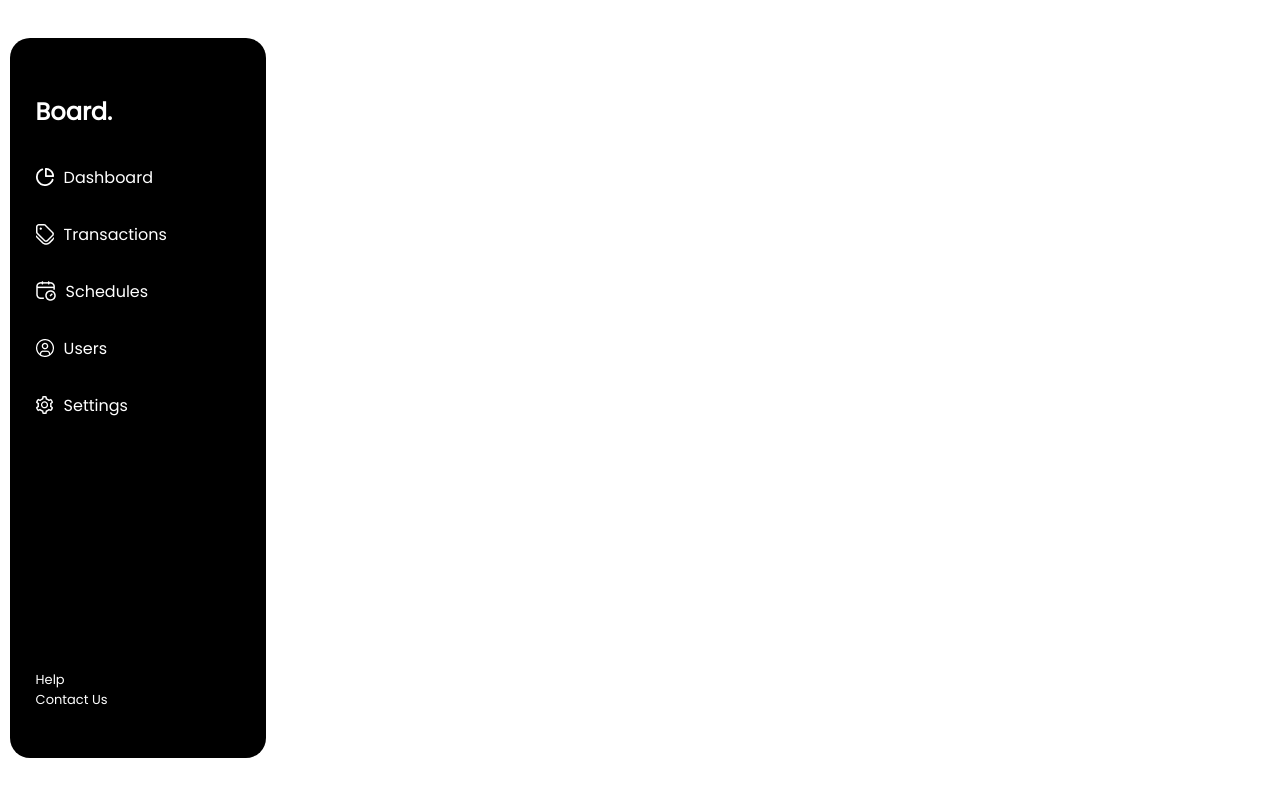
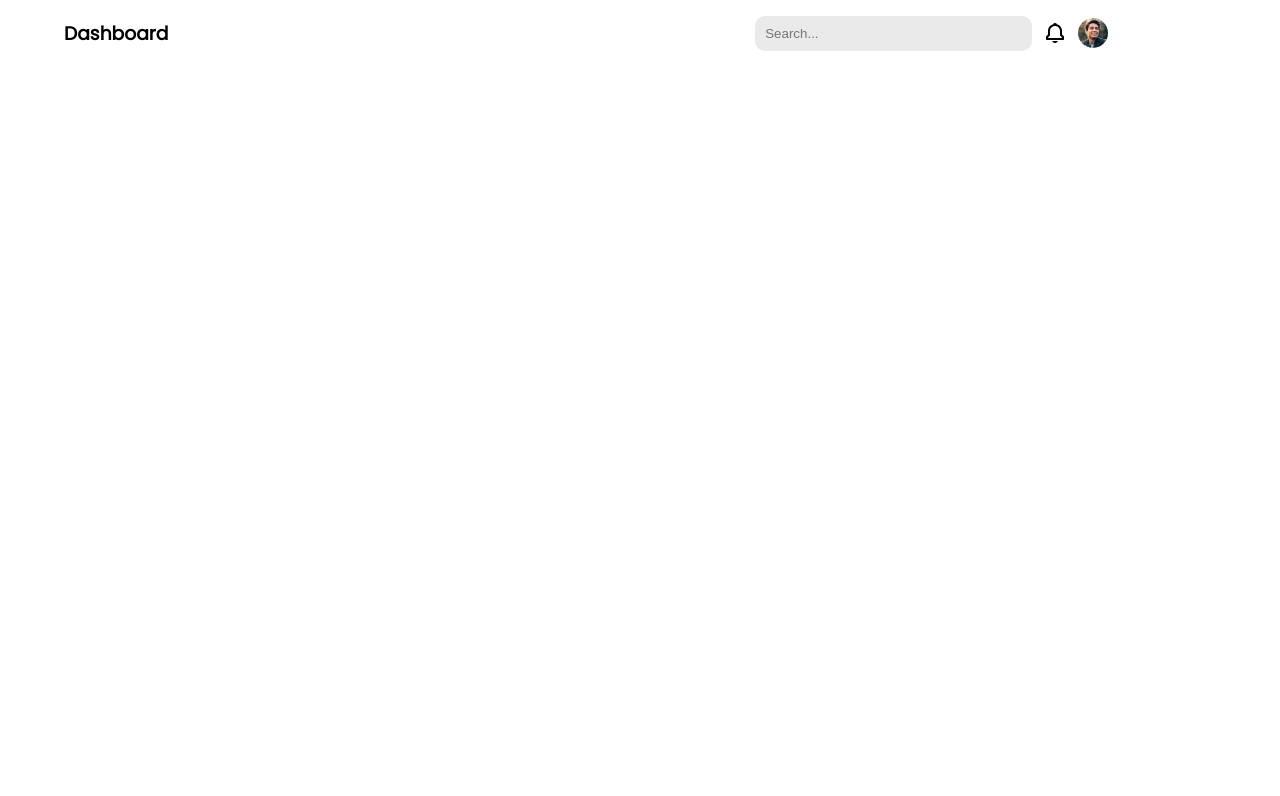
Before and after one commit to RamGoel/listed-app, a Next.js app: page / in a window 1280 px wide. Shown: the top 796 px of the page. Built offline with nearby package versions, Linux system fonts and the light colour scheme.

Commit message:
added header

```diff
--- a/pages/Dashboard/Dashboard.jsx
+++ b/pages/Dashboard/Dashboard.jsx
@@ -1,10 +1,12 @@
 import React from 'react'
 import styles from './dashboard.module.css'
 import Sidebar from './Sidebar/Sidebar'
+import Header from './Header/Header'
 function Dashboard() {
   return (
     <div className={styles.dashboard}>
-        <Sidebar />
+        {/* <Sidebar /> */}
+        <Header />
     </div>
   )
 }
--- a/pages/Dashboard/Header/Header.jsx
+++ b/pages/Dashboard/Header/Header.jsx
@@ -0,0 +1,27 @@
+import React from 'react'
+import Input from '../../../atoms/Input'
+import styles from './header.module.css'
+import Image from 'next/image'
+import bellIcon from '../../../assets/notifications_icon.png'
+import userImage from '../../../assets/account_icon.png'
+function Header() {
+    return (
+        <div className={styles.header}>
+            <div className={styles.headerLeft}>
+                <h3>Dashboard</h3>
+            </div>
+            <div className={styles.headerRight}>
+                <div className={styles.headerSearch}>
+                    <Input placeholder={'Search...'} />
+                </div>
+                <div className={styles.headerIcon}>
+                    <Image src={bellIcon} />
+                </div>
+                <Image className={styles.headerImage} src={userImage} />
+
+            </div>
+        </div>
+    )
+}
+
+export default Header
--- a/pages/Dashboard/Header/header.module.css
+++ b/pages/Dashboard/Header/header.module.css
@@ -0,0 +1,32 @@
+.header{
+    display: flex;
+    align-items: center;
+    width: 90%;
+    margin: auto;
+    justify-content: space-between;
+}
+
+.headerLeft{
+    width: 30%;
+}
+.headerRight{
+    width: 40%;
+}
+.header div{
+    display: flex;
+    align-items: center;
+}
+.headerSearch{
+    width: 60%;
+}
+.headerIcon{
+    width: 10%;
+    display: flex;
+    align-items: center;
+    justify-content: center;
+}
+
+.headerImage{
+     border-radius: 200px;
+
+}
```
Also changed, not shown: assets/account_icon.png (added), assets/notifications_icon.png (added).
